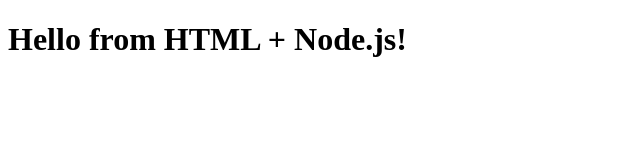
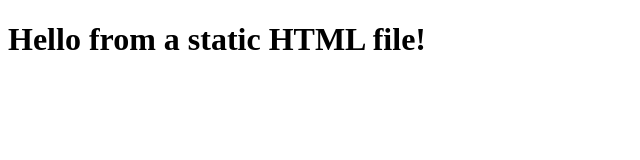
Before and after one commit to gagananahat11/lacalrepo, a plain HTML site: page index.html in a window 1280 px wide. Shown: the whole page, without its empty margins (0-640 px from the left). Drawn offline with Linux system fonts and the light colour scheme.

Commit message:
Update index.html

```diff
--- a/index.html
+++ b/index.html
@@ -1,11 +1,10 @@
-<!-- public/index.html -->
 <!DOCTYPE html>
 <html lang="en">
 <head>
     <meta charset="UTF-8">
-    <title>My Simple App</title>
+    <title>Hello</title>
 </head>
 <body>
-    <h1>Hello from HTML + Node.js!</h1>
+    <h1>Hello from a static HTML file!</h1>
 </body>
 </html>
```
